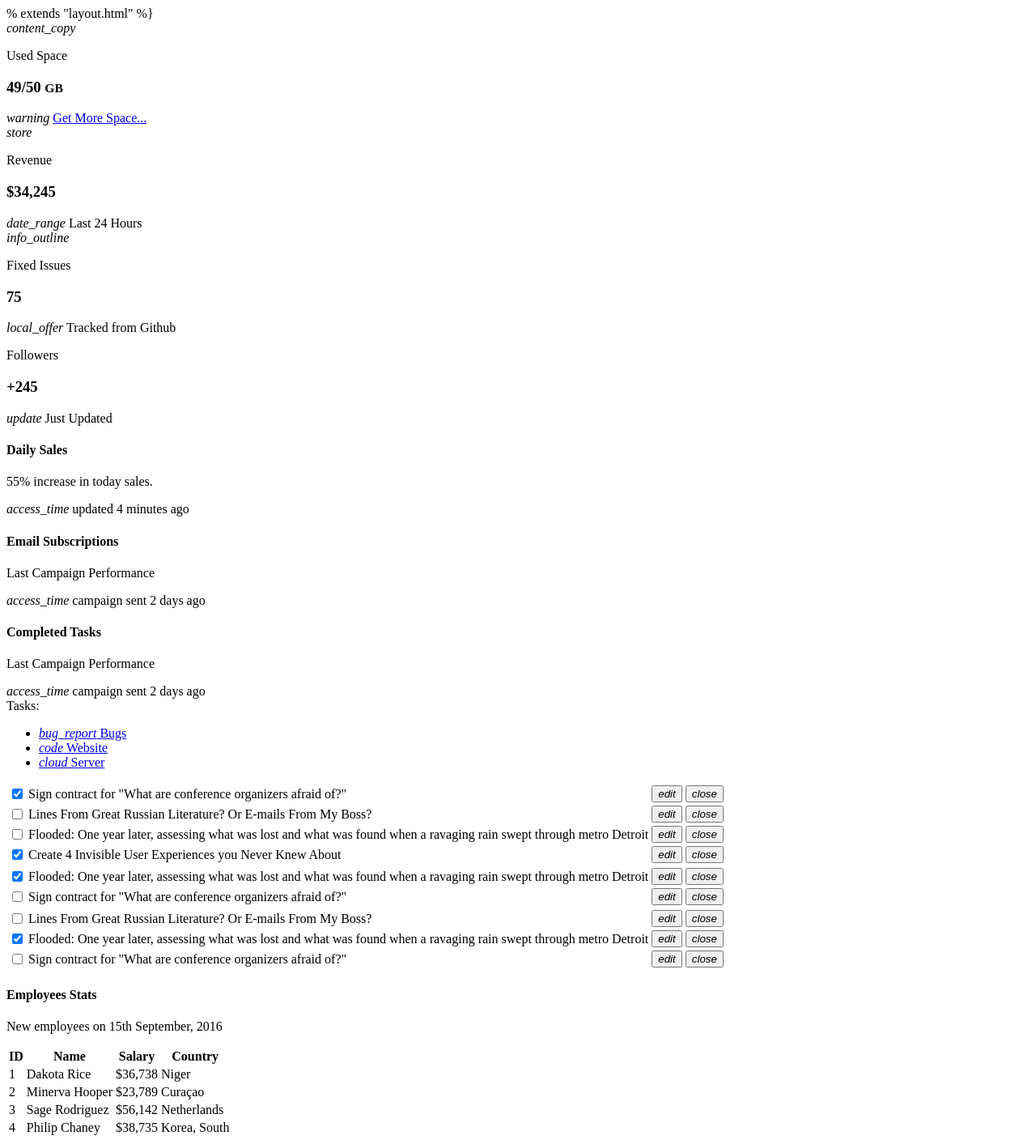
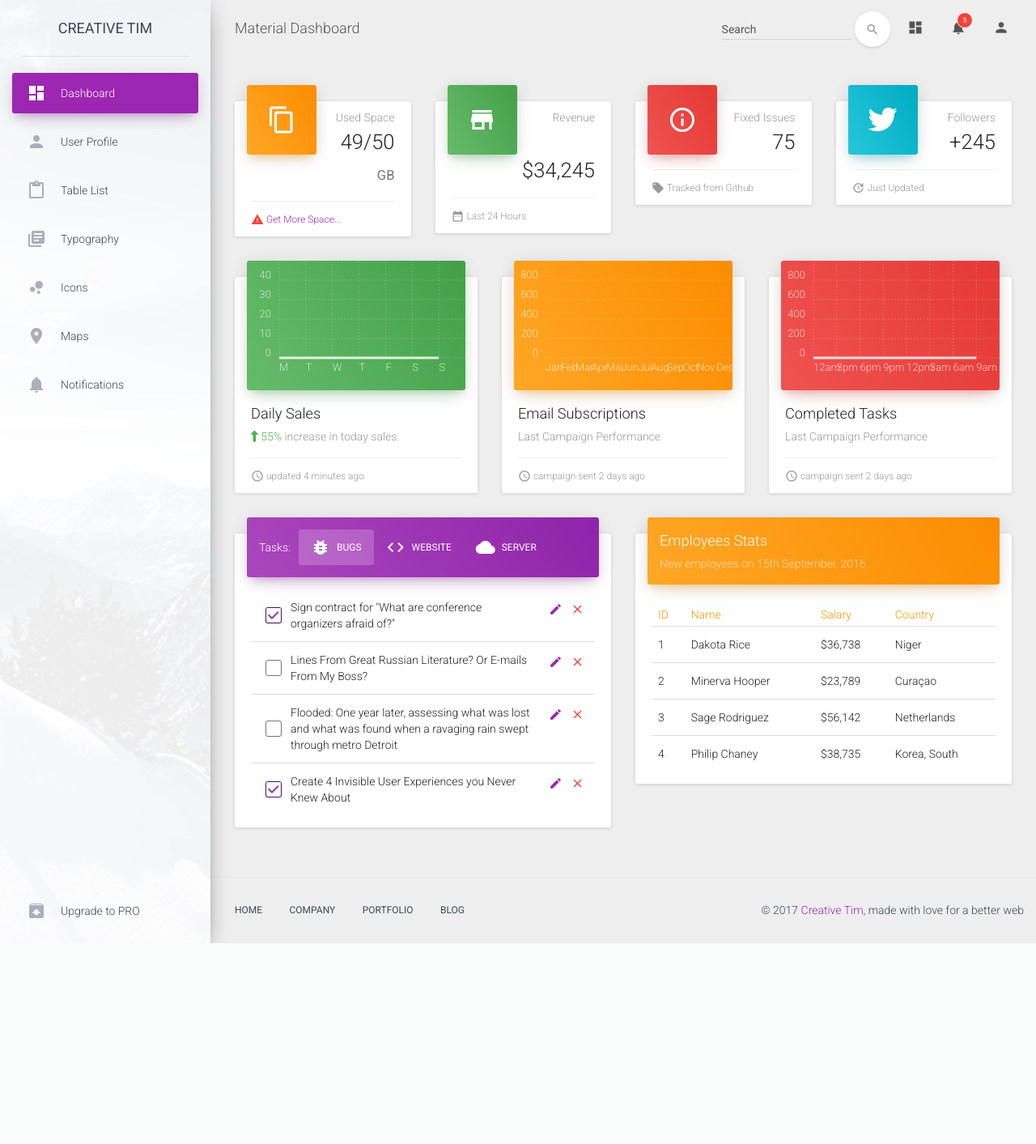
Before and after one commit to Tuxaura/material, a Flask app: page / in a window 1280 px wide. Shown: the whole page at 81% size. After the commit the page ends 1165 px from the top, so only its background shows below. Run offline with Flask 2, Linux system fonts and the light colour scheme; some libraries are stand-ins or nearby versions.

Commit message:
update template

```diff
--- a/templates/index.html
+++ b/templates/index.html
@@ -1,4 +1,4 @@
-% extends "layout.html" %}
+{% extends "layout.html" %}
 
 {% block content %}
 
--- a/templates/layout.html
+++ b/templates/layout.html
@@ -3,8 +3,8 @@
 
 <head>
     <meta charset="utf-8" />
-    <link rel="apple-touch-icon" sizes="76x76" href="../assets/img/apple-icon.png" />
-    <link rel="icon" type="image/png" href="../assets/img/favicon.png" />
+    <link rel="apple-touch-icon" sizes="76x76" href="{{ url_for('static', filename='img/apple-icon.png') }}" />
+    <link rel="icon" type="image/png" href="{{ url_for('static', filename='img/favicon.png') }}" />
     <meta http-equiv="X-UA-Compatible" content="IE=edge,chrome=1" />
     <title>Material Dashboard by Creative Tim</title>
     <meta content='width=device-width, initial-scale=1.0, maximum-scale=1.0, user-scalable=0' name='viewport' />
@@ -12,7 +12,7 @@
     <!-- Bootstrap core CSS     -->
     <link href="{{ url_for('static', filename='css/bootstrap.min.css') }}" rel="stylesheet" />
     <!--  Material Dashboard CSS    -->
-    <link href="{{ url_for('static', filename='css/material-dashboard.css?v=1.2.0') }}" rel="stylesheet" />
+    <link href="{{ url_for('static', filename='css/material-dashboard.css') }}" rel="stylesheet" />
     <!--  CSS for Demo Purpose, don't include it in your project     -->
     <link href="{{ url_for('static', filename='css/demo.css') }}" rel="stylesheet" />
     <!--     Fonts and icons     -->
@@ -22,7 +22,7 @@
 
 <body>
     <div class="wrapper">
-        <div class="sidebar" data-color="purple" data-image="../assets/img/sidebar-1.jpg">
+        <div class="sidebar" data-color="purple" data-image="{{ url_for('static', filename='img/sidebar-1.jpg') }}">
             <!--
         Tip 1: You can change the color of the sidebar using: data-color="purple | blue | green | orange | red"
 
@@ -36,7 +36,7 @@
             <div class="sidebar-wrapper">
                 <ul class="nav">
                     <li class="active">
-                        <a href="dashboard.html">
+                        <a href="{{url_for('index')}}">
                             <i class="material-icons">dashboard</i>
                             <p>Dashboard</p>
                         </a>
@@ -207,7 +207,7 @@
 <!--  Google Maps Plugin    -->
 <script type="text/javascript" src="https://maps.googleapis.com/maps/api/js?key=AIzaSyDRnfPVCxfx1PPAoc1p5106V36EpEflJN8"></script>
 <!-- Material Dashboard javascript methods -->
-<script src="{{ url_for('static', filename='js/material-dashboard.js?v=1.2.0') }}"></script>
+<script src="{{ url_for('static', filename='js/material-dashboard.js') }}"></script>
 <!-- Material Dashboard DEMO methods, don't include it in your project! -->
 <script src="{{ url_for('static', filename='js/demo.js') }}"></script>
 <script type="text/javascript">
```
